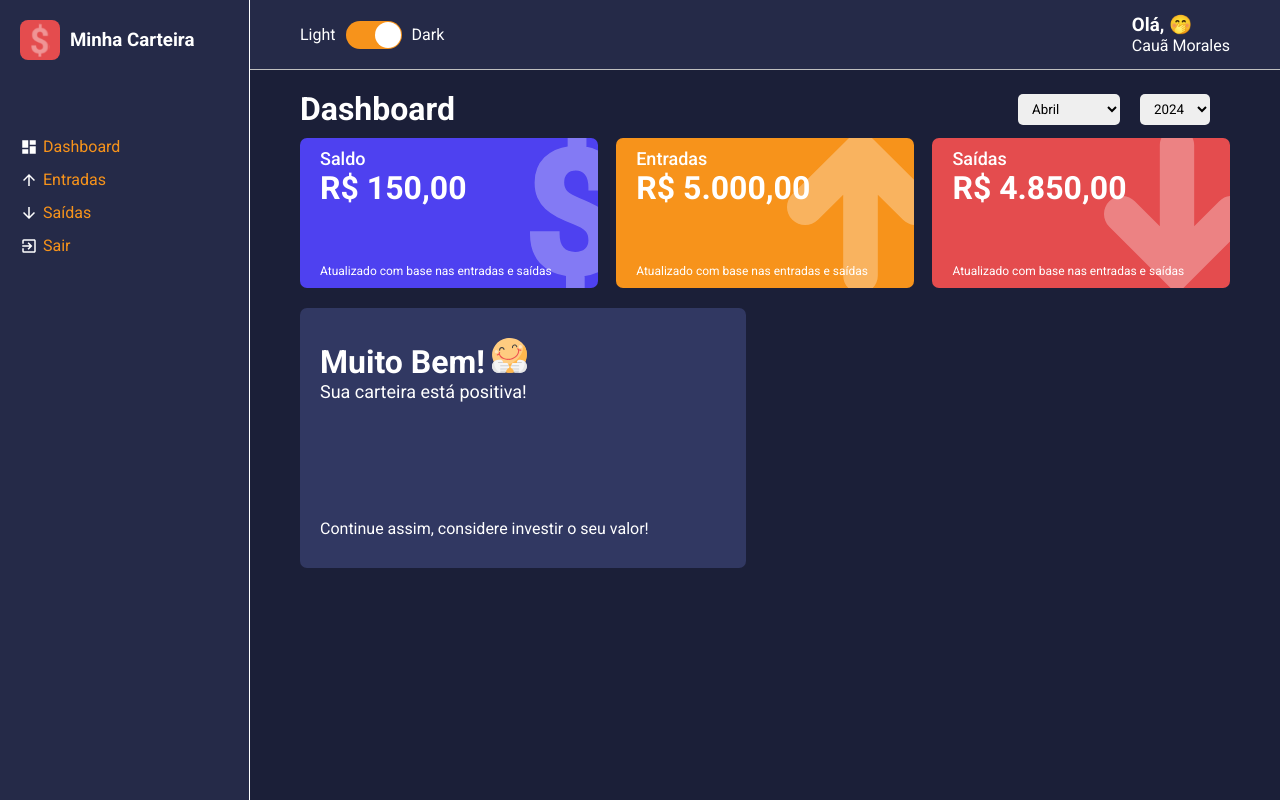
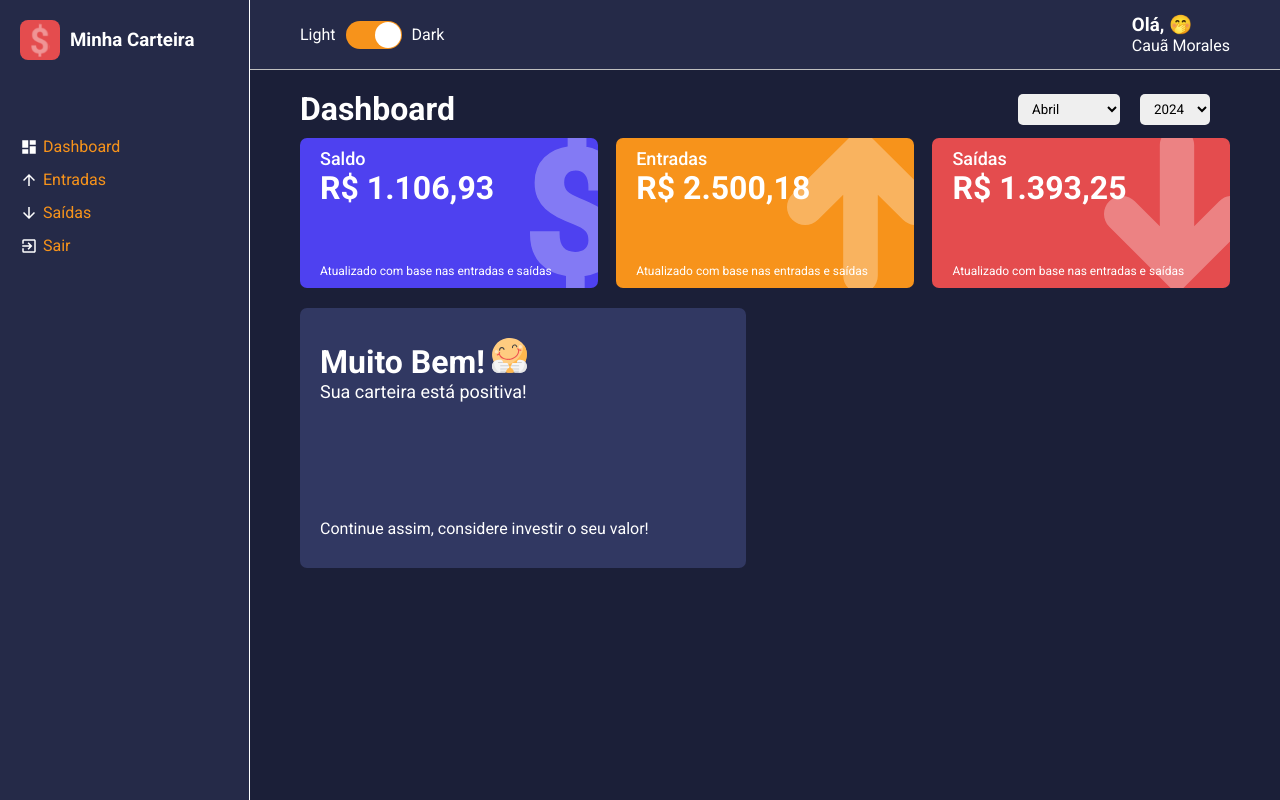
Before and after one commit to Caahmos/MinhaCarteira, a React (Create React App) app: page /dashboard in a window 1280 px wide. Built offline with nearby package versions, Linux system fonts and the light colour scheme.

Commit message:
Passagem de Valores Dinâmica

```diff
--- a/src/components/pages/Dashboard/index.tsx
+++ b/src/components/pages/Dashboard/index.tsx
@@ -50,6 +50,77 @@ const Dashboard: React.FC = () => {
         });
     }, []);
 
+    const totalExpenses = useMemo(() => {
+        let total: number = 0;
+
+        expenses.forEach((item) => {
+            const date = new Date(item.date);
+            const year = date.getFullYear();
+            const month = date.getMonth() + 1;
+
+            if(month == monthSelected && year == yearSelected){
+                try{
+                    total += Number(item.amount);
+                }catch{
+                    throw new Error('Invalid amount!');
+                };
+            };
+        });
+
+        return total;
+    }, [monthSelected, yearSelected]);
+
+    const totalGains = useMemo(() => {
+        let total: number = 0;
+
+        gains.forEach((item) => {
+            const date = new Date(item.date);
+            const year = date.getFullYear();
+            const month = date.getMonth() + 1;
+
+            if(month == monthSelected && year == yearSelected){
+                try{
+                    total += Number(item.amount);
+                }catch{
+                    throw new Error('Invalid amount!');
+                };
+            };
+        });
+
+        return total;
+    }, [monthSelected, yearSelected]);
+
+    const currentlyWallet = useMemo(() => {
+        return totalGains - totalExpenses;
+    }, [totalGains, totalExpenses, yearSelected, monthSelected]);
+
+    const message = useMemo(() => {
+        if(currentlyWallet < 0){
+            return {
+                title: 'Poxa, que pena!',
+                description: 'Neste mês você gastou mais do que deveria.',
+                footerText: 'Verifique seus gastos e tente cortar alguns gastos desnecessários',
+                icon: sadSvg
+            }
+        }
+        else if( currentlyWallet == 0){
+            return {
+                title: 'Uffa!',
+                description: 'Neste mês você gastou exatamente o que ganhou!',
+                footerText: 'Tenha cuidado, no próximo mês tente poupar o seu dinheiro.',
+                icon: happySvg
+            }
+        }
+        else{
+            return {
+                title: 'Muito Bem!',
+                description: 'Sua carteira está positiva!',
+                footerText: 'Continue assim, considere investir o seu valor!',
+                icon: happySvg
+            }
+        }
+    }, [currentlyWallet])
+
     const handleMonthSelected = (month: string) => {
         try {
             const parseMonth = Number(month);
@@ -75,11 +146,11 @@ const Dashboard: React.FC = () => {
                 <SelectInput options={years} onChange={(e) => { handleYearSelected(e.target.value) }} defaultValue={yearSelected} />
             </ContentHeader>
             <Content>
-                <WalletBox title="Saldo" color="#4E41F0" amount={150.00} footerLabel="Atualizado com base nas entradas e saídas" icon="dolar" />
-                <WalletBox title="Entradas" color="#F7931B" amount={5000.00} footerLabel="Atualizado com base nas entradas e saídas" icon="arrowUp" />
-                <WalletBox title="Saídas" color="#E44C4E" amount={4850.00} footerLabel="Atualizado com base nas entradas e saídas" icon="arrowDown" />
+                <WalletBox title="Saldo" color="#4E41F0" amount={currentlyWallet} footerLabel="Atualizado com base nas entradas e saídas" icon="dolar" />
+                <WalletBox title="Entradas" color="#F7931B" amount={totalGains} footerLabel="Atualizado com base nas entradas e saídas" icon="arrowUp" />
+                <WalletBox title="Saídas" color="#E44C4E" amount={totalExpenses} footerLabel="Atualizado com base nas entradas e saídas" icon="arrowDown" />
 
-                <MessageBox title="Muito Bem!" description="Sua carteira está positiva!" footerText="Continue assim, considere investir o seu valor!" icon={happySvg} />
+                <MessageBox title={message.title} description={message.description} footerText={message.footerText} icon={message.icon} />
             </Content>
         </Container>
     )
```
